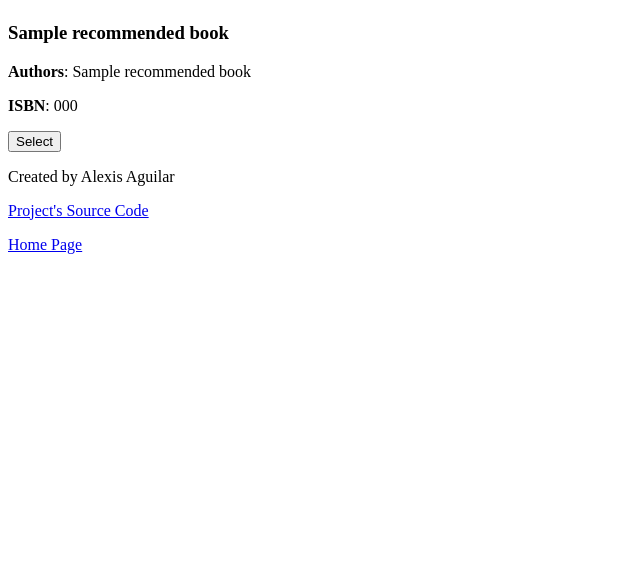
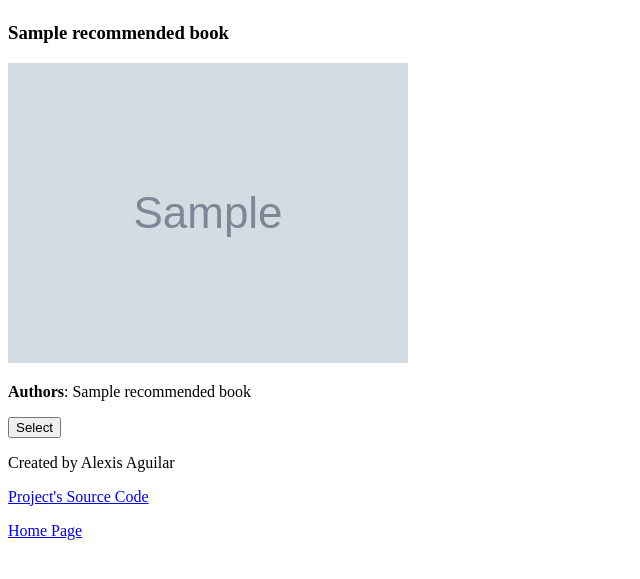
Before and after one commit to alexisuaguilaru/BookExplorer, a Flask app: template WebInterface/templates/BookExplorer.html in a window 1280 px wide. Shown: the part 58-637 px from the top of the page, without its empty margins (0-640 px from the left). Run offline with Flask 3, Linux system fonts and the light colour scheme; the template is opened without the code that fills it: values that come from a table or form of the project are taken from there, most other values are stand-ins (such as "Sample title", 1, 10 or a date in 2020); grey boxes marked "Sample" are stand-in pictures; parts of the project's set-up code (start-up, migrations or seed data) failed here and were passed over; some libraries are stand-ins or nearby versions.

Commit message:
SCRUM-70 MOD at templates for showing book cover

```diff
--- a/RecommenderSystem/InformationBooks/InformationBook.py
+++ b/RecommenderSystem/InformationBooks/InformationBook.py
@@ -1,5 +1,5 @@
 def GetInformationBook(ISBN:str,BooksCollection:object):
     if ISBN:
-        return BooksCollection.find_one({"isbn":ISBN},{"_id":0,"isbn":1,"title":1,"author_name":1,"subject":1})
+        return BooksCollection.find_one({"isbn":ISBN},{"_id":0,"isbn":1,"title":1,"author_name":1,"subject":1,"image":1})
     else:
         return {}
--- a/WebInterface/templates/BookExplorer.html
+++ b/WebInterface/templates/BookExplorer.html
@@ -7,8 +7,10 @@
         {% for recommended_book in Recommendations %}
         <div>
             <h3>{{ recommended_book.title }}</h3>
+            <div>
+                <img src='{{ recommended_book.image }}'>
+            </div>
             <p><b>Authors</b>: {{ recommended_book.author_name }}</p>
-            <p><b>ISBN</b>: {{ recommended_book.isbn }}</p>
             <button type="submit" onclick="document.getElementById('book_isbn').value = '{{ recommended_book.isbn }}'; document.getElementById('bookForm').submit();">
                 Select
             </button>
--- a/WebInterface/templates/ShowRecommendations.html
+++ b/WebInterface/templates/ShowRecommendations.html
@@ -4,6 +4,9 @@
         {% for recommended_book in Recommendations %}
         <div>
             <h3>{{ recommended_book.title }}</h3>
+            <div>
+                <img src='{{ recommended_book.image }}'>
+            </div>
             <p><b>Authors</b>: {{ recommended_book.author_name }}</p>
         </div>
         {% endfor %}
```
